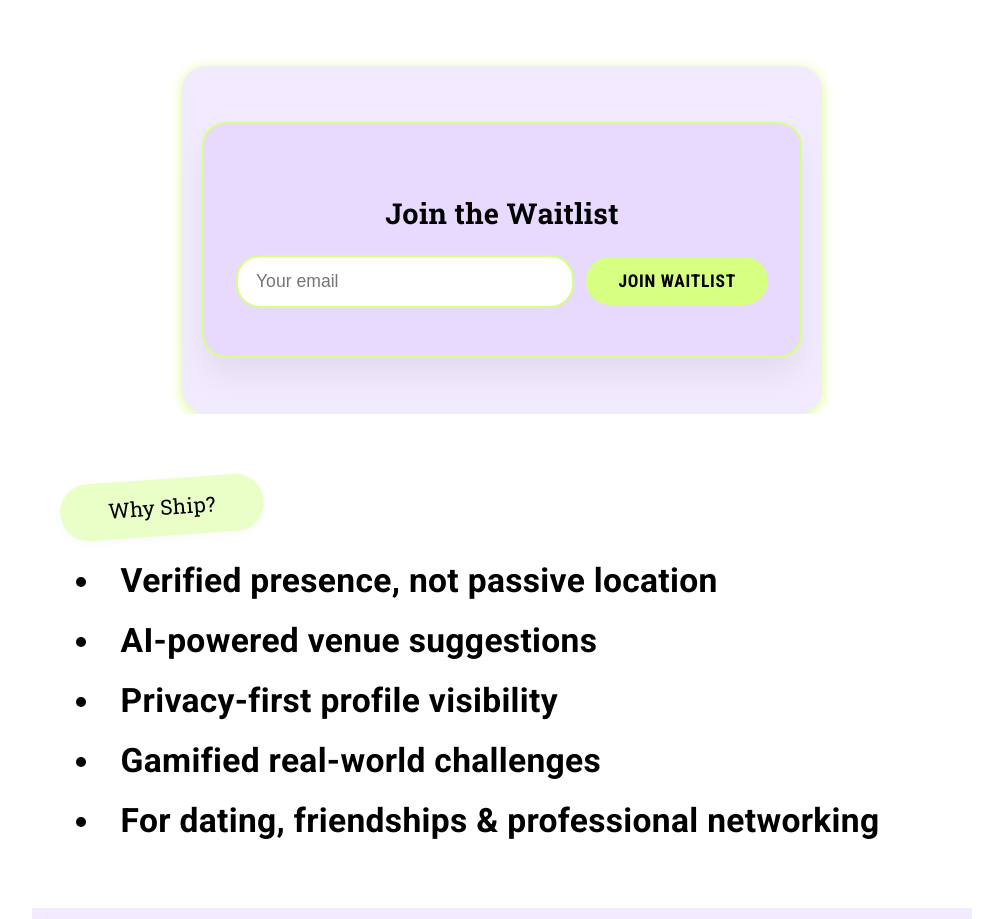
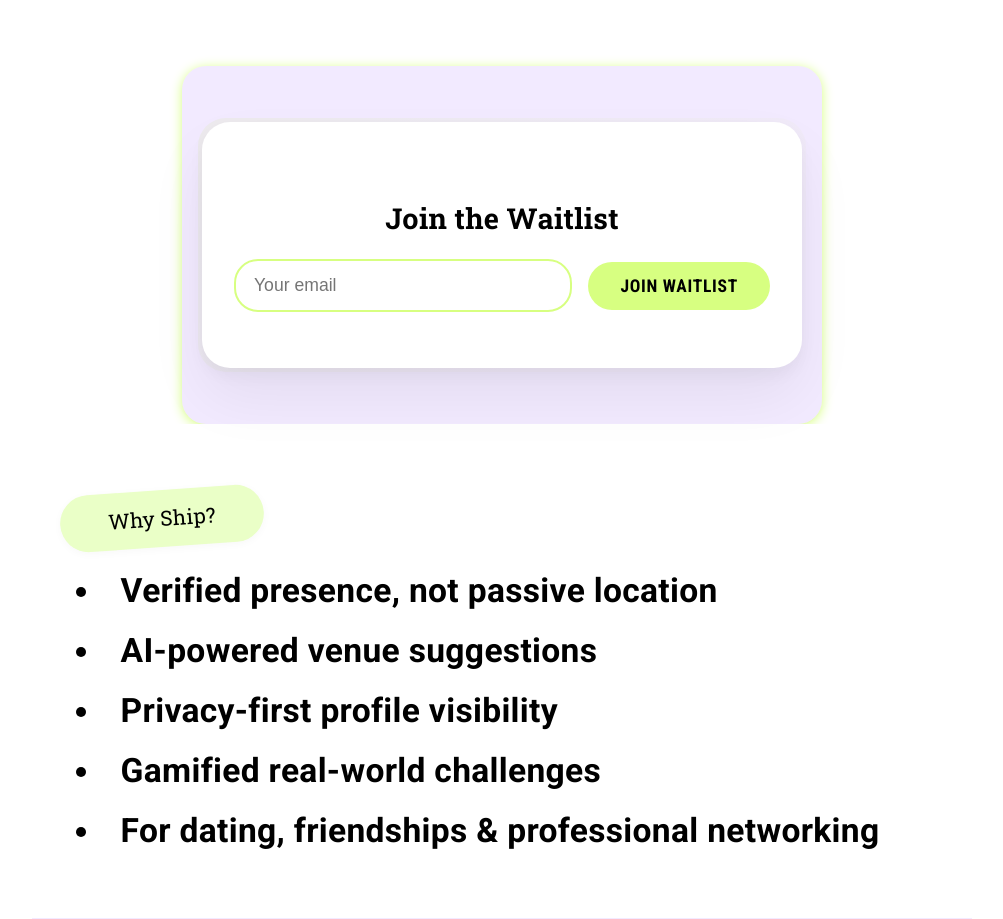
Before and after one commit to mertkilickaplan/shipWebsite, a React (Create React App) app: page / in a window 1280 px wide. Shown: the part 1200-2119 px from the top of the page, without its empty margins (138-1141 px from the left). Built offline with nearby package versions, Linux system fonts and the light colour scheme.

Commit message:
Redesign wait-list card: white glass card, soft glow, modern input & button

```diff
--- a/src/styles.css
+++ b/src/styles.css
@@ -129,30 +129,74 @@ a.btn {
   margin-inline: auto;
 }
 
+/* =========================
+   WAIT-LIST CARD  –  NEW LOOK
+   ========================= */
+
 .waitlist-card {
   max-width: 640px;
   margin-inline: auto;
-  padding: 3rem 2rem;
-  background: var(--accent);
-  border: 2px solid var(--primary);
-  border-radius: 1.5rem;
-  box-shadow: 0 20px 32px rgba(0,0,0,.06);
+  padding: 3.5rem 2rem;
+  background: #ffffff;
+  border-radius: 1.75rem;
+  box-shadow: 0 30px 60px rgba(0,0,0,.06),
+              0 8px 16px rgba(0,0,0,.04);
   text-align: center;
+  position: relative;
+}
+
+.waitlist-card::before {
+  content: "";
+  position: absolute;
+  inset: -4px;
+  z-index: -1;
+  border-radius: inherit;
+  background: linear-gradient(145deg,
+               var(--primary) 0%,
+               #ffffff 100%);
+  opacity: .18;
 }
 
 .waitlist-card h2 {
-  font: 700 var(--fs-700)/1.2 var(--ff-slab);
+  font: 700 var(--fs-700)/1.15 var(--ff-slab);
   margin-bottom: 2rem;
 }
 
 .waitlist-card form {
   display: flex;
-  gap: .75rem;
+  gap: 1rem;
   flex-wrap: wrap;
   justify-content: center;
 }
 
 .waitlist-card input {
-  flex: 1 1 220px;
+  flex: 1 1 240px;
   min-width: 0;
+  padding: .8rem 1.1rem;
+  font-size: var(--fs-400);
+  border: 2px solid var(--primary);
+  border-radius: 9999px;
+  outline: none;
+  transition: border-color .25s;
 }
+.waitlist-card input:focus {
+  border-color: #9ddd44;
+}
+
+.waitlist-card button {
+  padding: .8rem 2.2rem;
+  font-family: var(--ff-condensed);
+  font-weight: 600;
+  letter-spacing: .04em;
+  border: none;
+  border-radius: 9999px;
+  background: var(--primary);
+  color: var(--text);
+  cursor: pointer;
+  transition: transform .15s ease, box-shadow .15s ease;
+}
+.waitlist-card button:hover {
+  transform: translateY(-2px);
+  box-shadow: 0 8px 18px rgba(0,0,0,.08);
+}
+.waitlist-card button:active { transform: scale(.97); }
```
